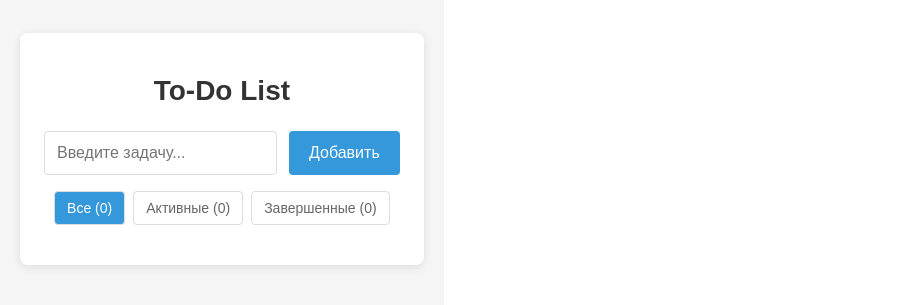
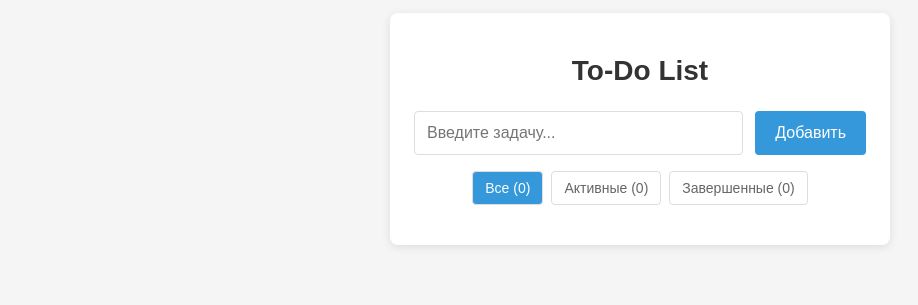
Before and after one commit to merlion-local/mind-Project, a React (Vite) app: page / in a window 1280 px wide. Shown: the part 271-576 px from the top of the page, without its empty margins (0-918 px from the left). Built offline with nearby package versions, Linux system fonts and the light colour scheme.

Commit message:
edit globalstyles and App.tsx

```diff
--- a/src/App.tsx
+++ b/src/App.tsx
@@ -1,10 +1,11 @@
+import { Global } from '@emotion/react'; // Добавьте этот импорт
 import TodoApp from "./components/TodoApp/TodoApp";
-import GlobalStyles from "./styles/GlobalStyles";
+import { globalStyles } from "./styles/GlobalStyles";
 
 function App() {
   return (
     <>
-      <GlobalStyles />
+      <Global styles={globalStyles} />
       <TodoApp />
     </>
   );
--- a/src/styles/GlobalStyles.tsx
+++ b/src/styles/GlobalStyles.tsx
@@ -1,11 +1,23 @@
+import { css } from '@emotion/react';
 
-import { createGlobalStyle } from "styled-components";
-
-const GlobalStyles = createGlobalStyle`
+export const globalStyles = css`
   body {
     margin: 0;
-    font-family: sans-serif;
+    padding: 0;
+    font-family: -apple-system, BlinkMacSystemFont, 'Segoe UI', 'Roboto', 'Oxygen',
+      'Ubuntu', 'Cantarell', 'Fira Sans', 'Droid Sans', 'Helvetica Neue',
+      sans-serif;
+    -webkit-font-smoothing: antialiased;
+    -moz-osx-font-smoothing: grayscale;
+    background-color: #f5f5f5;
+  }
+
+  * {
+    box-sizing: border-box;
+  }
+
+  #root {
+    width: 100%;
+    min-height: 100vh;
   }
 `;
-
-export default GlobalStyles;
```
